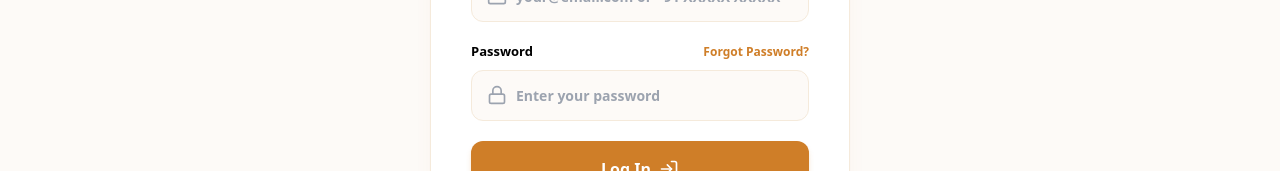
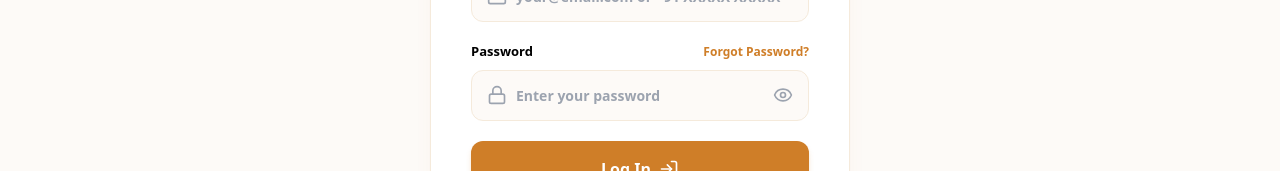
Before and after one commit to Aditya9103/ownvibes, a React (Vite) app in the folder frontend/: page /login in a window 1280 px wide. Shown: the part 324-495 px from the top of the page. Built offline with nearby package versions, Linux system fonts and the light colour scheme; no server answers.

Commit message:
feat: add reusable ButtonLoader component and implement password visibility toggle in authentication pages

```diff
--- /dev/null
+++ b/frontend/src/components/ButtonLoader.jsx
@@ -0,0 +1,16 @@
+import React from 'react';
+
+const ButtonLoader = ({ text = 'Loading' }) => {
+    return (
+        <div className="flex items-center justify-center gap-2">
+            <span className="text-[15px] font-bold">{text}</span>
+            <div className="flex items-center gap-1 mt-1">
+                <div className="w-1.5 h-1.5 bg-white rounded-full animate-[bounce_0.8s_infinite]" style={{ animationDelay: '0ms' }}></div>
+                <div className="w-1.5 h-1.5 bg-white rounded-full animate-[bounce_0.8s_infinite]" style={{ animationDelay: '150ms' }}></div>
+                <div className="w-1.5 h-1.5 bg-white rounded-full animate-[bounce_0.8s_infinite]" style={{ animationDelay: '300ms' }}></div>
+            </div>
+        </div>
+    );
+};
+
+export default ButtonLoader;
--- a/frontend/src/pages/ForgotPassword.jsx
+++ b/frontend/src/pages/ForgotPassword.jsx
@@ -4,6 +4,7 @@ import axios from 'axios';
 import { Phone, Lock, Eye, EyeOff, Loader2, ArrowRight } from 'lucide-react';
 import { API_BASE_URL } from '../api';
 import SEO from '../components/SEO';
+import ButtonLoader from '../components/ButtonLoader';
 
 const ForgotPassword = () => {
     const [phone, setPhone] = useState('');
@@ -169,9 +170,9 @@ const ForgotPassword = () => {
                         <button
                             disabled={loading}
                             type="submit"
-                            className="w-full bg-[#cf7e28] hover:bg-[#b56e22] text-white font-bold py-4 rounded-xl flex items-center justify-center gap-2 transition-colors mt-8 shadow-md shadow-[#cf7e28]/20 disabled:opacity-70 disabled:cursor-not-allowed"
+                            className="w-full bg-[#cf7e28] hover:bg-[#b56e22] text-white font-bold py-4 rounded-xl flex items-center justify-center gap-2 transition-colors mt-8 shadow-md shadow-[#cf7e28]/20 disabled:opacity-90 disabled:pointer-events-none"
                         >
-                            {loading ? <Loader2 className="w-5 h-5 animate-spin" /> : <>{step === 1 ? 'Send OTP' : 'Reset Password'} <ArrowRight className="w-5 h-5" /></>}
+                            {loading ? <ButtonLoader text={step === 1 ? 'Sending OTP' : 'Resetting Password'} /> : <>{step === 1 ? 'Send OTP' : 'Reset Password'} <ArrowRight className="w-5 h-5" /></>}
                         </button>
                     </form>
 
--- a/frontend/src/pages/Login.jsx
+++ b/frontend/src/pages/Login.jsx
@@ -1,13 +1,15 @@
 import React, { useState } from 'react';
 import { Link, useNavigate, useLocation } from 'react-router-dom';
 import axios from 'axios';
-import { Mail, Loader2, LogIn, Lock } from 'lucide-react';
+import { Mail, Loader2, LogIn, Lock, Eye, EyeOff } from 'lucide-react';
 import { API_BASE_URL } from '../api';
 import SEO from '../components/SEO';
+import ButtonLoader from '../components/ButtonLoader';
 
 const Login = () => {
     const [email, setEmail] = useState('');
     const [password, setPassword] = useState('');
+    const [showPassword, setShowPassword] = useState(false);
     const [loading, setLoading] = useState(false);
     const [error, setError] = useState('');
 
@@ -83,22 +85,28 @@ const Login = () => {
                                 <Lock className="absolute left-4 top-1/2 -translate-y-1/2 w-5 h-5 text-gray-400 group-focus-within:text-[#cf7e28] transition-colors" />
                                 <input
                                     required
-                                    type="password"
+                                    type={showPassword ? "text" : "password"}
                                     placeholder="Enter your password"
                                     value={password}
                                     onChange={(e) => setPassword(e.target.value)}
-                                    className="w-full bg-[#fdfaf7] border border-[#f5eadb] rounded-xl py-3.5 pl-11 pr-4 text-[14px] font-bold text-black placeholder-gray-400 focus:bg-white focus:border-[#cf7e28] focus:ring-1 focus:ring-[#cf7e28] outline-none transition-all"
+                                    className="w-full bg-[#fdfaf7] border border-[#f5eadb] rounded-xl py-3.5 pl-11 pr-11 text-[14px] font-bold text-black placeholder-gray-400 focus:bg-white focus:border-[#cf7e28] focus:ring-1 focus:ring-[#cf7e28] outline-none transition-all"
                                 />
+                                <button
+                                    type="button"
+                                    onClick={() => setShowPassword(!showPassword)}
+                                    className="absolute right-4 top-1/2 -translate-y-1/2 text-gray-400 hover:text-gray-600 transition-colors"
+                                >
+                                    {showPassword ? <EyeOff className="w-5 h-5" /> : <Eye className="w-5 h-5" />}
+                                </button>
                             </div>
                         </div>
 
-                        {/* Submit */}
                         <button
                             disabled={loading}
                             type="submit"
-                            className="w-full bg-[#cf7e28] hover:bg-[#b56e22] text-white font-bold py-4 rounded-xl flex items-center justify-center gap-2 transition-colors mt-8 shadow-md shadow-[#cf7e28]/20 disabled:opacity-70 disabled:cursor-not-allowed"
+                            className="w-full bg-[#cf7e28] hover:bg-[#b56e22] text-white font-bold py-4 rounded-xl flex items-center justify-center gap-2 transition-colors mt-8 shadow-md shadow-[#cf7e28]/20 disabled:opacity-90 disabled:pointer-events-none"
                         >
-                            {loading ? <Loader2 className="w-5 h-5 animate-spin" /> : <>Log In <LogIn className="w-5 h-5" /></>}
+                            {loading ? <ButtonLoader text="Authenticating" /> : <>Log In <LogIn className="w-5 h-5" /></>}
                         </button>
                     </form>
 
--- a/frontend/src/pages/Register.jsx
+++ b/frontend/src/pages/Register.jsx
@@ -4,6 +4,7 @@ import axios from 'axios';
 import { User, Mail, Phone, Lock, Eye, EyeOff, Loader2, ArrowRight } from 'lucide-react';
 import { API_BASE_URL } from '../api';
 import SEO from '../components/SEO';
+import ButtonLoader from '../components/ButtonLoader';
 
 const Register = () => {
     const [formData, setFormData] = useState({
@@ -203,9 +204,9 @@ const Register = () => {
                         <button
                             disabled={loading}
                             type="submit"
-                            className="w-full bg-[#cf7e28] hover:bg-[#b56e22] text-white font-bold py-4 rounded-xl flex items-center justify-center gap-2 transition-colors mt-8 shadow-md shadow-[#cf7e28]/20 disabled:opacity-70 disabled:cursor-not-allowed"
+                            className="w-full bg-[#cf7e28] hover:bg-[#b56e22] text-white font-bold py-4 rounded-xl flex items-center justify-center gap-2 transition-colors mt-8 shadow-md shadow-[#cf7e28]/20 disabled:opacity-90 disabled:pointer-events-none"
                         >
-                            {loading ? <Loader2 className="w-5 h-5 animate-spin" /> : <>{step === 1 ? 'Send OTP via WhatsApp' : 'Verify & Register'} <ArrowRight className="w-5 h-5" /></>}
+                            {loading ? <ButtonLoader text={step === 1 ? 'Sending OTP to WhatsApp' : 'Verifying OTP'} /> : <>{step === 1 ? 'Send OTP via WhatsApp' : 'Verify & Register'} <ArrowRight className="w-5 h-5" /></>}
                         </button>
                     </form>
 
```
